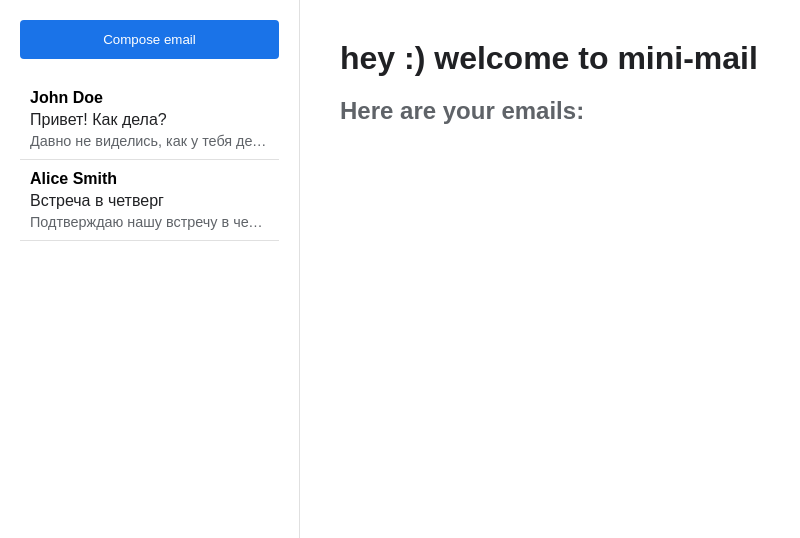
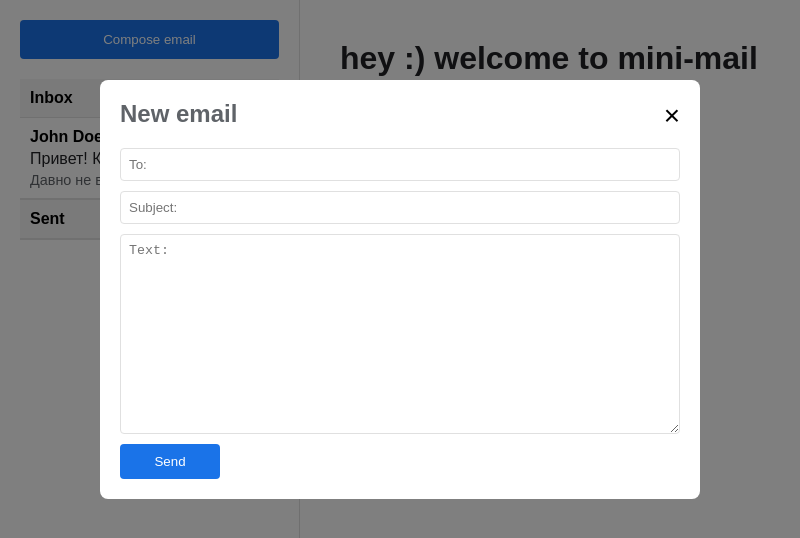
Before and after one commit to matskvch/mini-mail, an Electron app: page src/index.html in a window 800 px wide. Both pictures are taken after a click on the button "Compose email". Shown: the top 538 px of the page. Drawn offline with Linux system fonts and the light colour scheme.

Commit message:
Split sidebar for Inbox and Sent, added additional css

```diff
--- a/src/index.html
+++ b/src/index.html
@@ -10,23 +10,33 @@
             <!--sidebar-->
             <div class="sidebar">
                 <button class="compose-btn">Compose email</button>
-                <div class="email-list">
-                    <!--here is going to be emails-->
-                        <div class="email-item">
-                            <div class="email-sender">John Doe</div>
-                            <div class="email-subject">Привет! Как дела?</div>
-                            <div class="email-preview">Давно не виделись, как у тебя дела?...</div>
+
+                <!--Folders' container-->
+                <div class="folders-container">
+                    <!--Inbox section-->
+                    <div class="folder-section" id="inbox-section">
+                        <div class="folder-header">Inbox</div>
+                        <div class="email-list" id="inbox-list">
+
+                            <!--Inbox emails-->
+                            <div class="email-item">
+                                <div class="email-sender">John Doe</div>
+                                <div class="email-subject">Привет! Как дела?</div>
+                                <div class="email-preview">Давно не виделись, как у тебя дела?...</div>
+                            </div>
                         </div>
+                    </div>
 
-                        <div class="email-item">
-                            <div class="email-sender">Alice Smith</div>
-                            <div class="email-subject">Встреча в четверг</div>
-                            <div class="email-preview">Подтверждаю нашу встречу в четверг...</div>
-                        </div>
+                    <!--Sent section-->
+                    <div class="folder-section" id="sent-section">
+                        <div class="folder-header">Sent</div>
+                        <div class="email-list" id="sent-list"></div>
+                        <!--Sent emails-->
+                    </div>
                 </div>
             </div>
 
-            <!--main content-->
+            <!--Email content-->
             <div class="main-content">
                 <div class="email-view">
                     <h1>hey :) welcome to mini-mail</h1>
@@ -35,17 +45,20 @@
             </div>
         </div>
 
-        <div class="composer-window">
+        <!--Composer window-->
+        <div class="composer-window"> <!--hidden by default-->
             <div class="composer-content">
                 <span class="close-btn">&times;</span>
                 <h2>New email</h2>
                 <form class="composer-form">
-                    <input type="email" class="composer-input" placeholder="To:">
-                    <input type="text" class="composer-input" placeholder="Subject:">
-                    <textarea class="composer-body" placeholder="Text:"></textarea>
+                    <input type="email" id="email-to" class="composer-input" placeholder="To:">
+                    <input type="text" id="email-subject" class="composer-input" placeholder="Subject:">
+                    <textarea class="email-body" placeholder="Text:"></textarea>
                     <button type="submit" class="send-btn">Send</button>
                 </form>
             </div>
         </div>
+
+        <script src="js/composer.js"></script>
     </body>
 </html>
--- a/src/styles/main.css
+++ b/src/styles/main.css
@@ -21,6 +21,31 @@ body {
     border-right: 1px solid #e0e0e0;
     background-color: white;
     padding: 20px;
+}
+
+.folder-container {
+    display: flex;
+    flex-direction: column;
+    height: calc(100% - 60px);
+    margin-top: 20px;
+}
+
+.folder-section {
+    flex: 1;
+    border-bottom: 1px solid #e0e0e0;
+    overflow-y: auto;
+}
+
+.folder-header {
+    padding: 10px;
+    font-weight: bold;
+    background-color: #f5f5f5;
+    border-bottom: 1px solid #e0e0e0;
+}
+
+.email-list {
+    height: calc(100% - 40px);
+    overflow-y: auto;
 }
 
 .compose-btn {
@@ -123,7 +148,7 @@ h2 {
     border-radius: 4px;
 }
 
-.composer-body {
+.email-body {
     padding: 8px;
     border: 1px solid #e0e0e0;
     border-radius: 4px;
```
